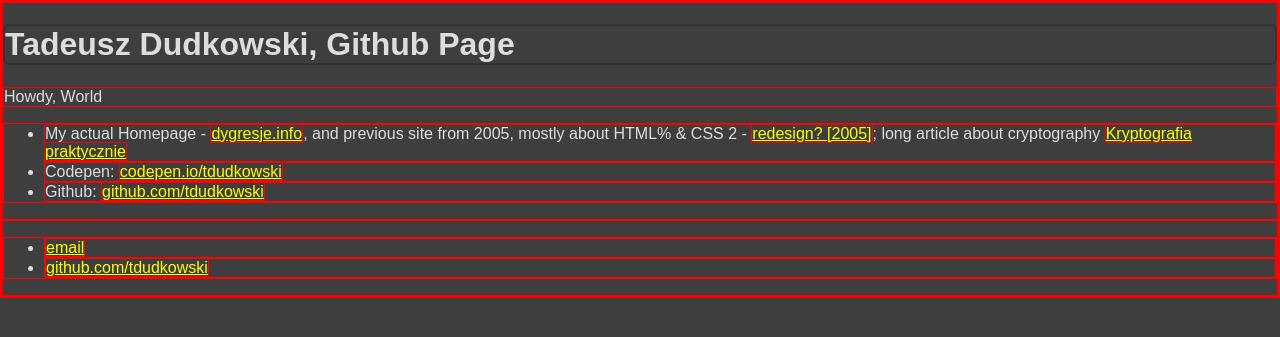
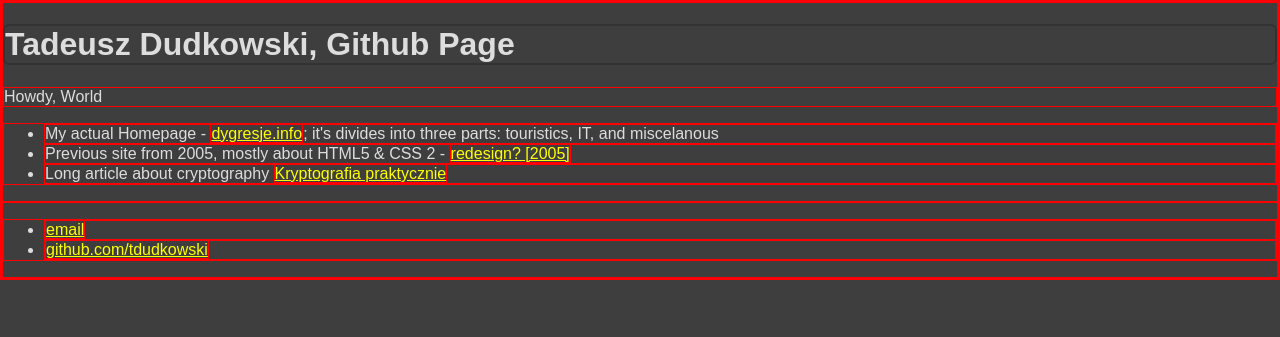
Before and after one commit to tdudkowski/tdudkowski.github.io, a Jekyll site: the page built from index.html, in a window 1280 px wide. Shown: the top 337 px of the page. Built offline with Jekyll 4.4.1, drawn with Linux system fonts in a browser that asks for light colours.

Commit message:
Update index.html

```diff
--- a/index.html
+++ b/index.html
@@ -5,7 +5,7 @@ title: Tadeusz Dudkowski, Github Page
 	<h1>Tadeusz Dudkowski, Github Page</h1>
 	<p>Howdy, World</p>
 <ul>
-	<li>My actual Homepage - <a href="http://dygresje.info/">dygresje.info</a>, and previous site from 2005, mostly about HTML% & CSS 2 - <a href="http://tdudkows.ayz.pl/redesign/">redesign? [2005]</a>; long article about cryptography <a href="http://tdudkows.ayz.pl/redesign/crypto.html">Kryptografia praktycznie</a></li>
-	<li>Codepen: <a href="https://codepen.io/tdudkowski/">codepen.io/tdudkowski</a></li>
-	<li>Github: <a href="https://github.com/tdudkowski">github.com/tdudkowski</a></li>
+	<li>My actual Homepage - <a href="http://dygresje.info/">dygresje.info</a>; it's divides into three parts: touristics, IT, and miscelanous</li>
+	<li>Previous site from 2005, mostly about HTML5 & CSS 2 - <a href="http://tdudkows.ayz.pl/redesign/">redesign? [2005]</a>
+	<li>Long article about cryptography <a href="http://tdudkows.ayz.pl/redesign/crypto.html">Kryptografia praktycznie</a></li>
 </ul>
```
